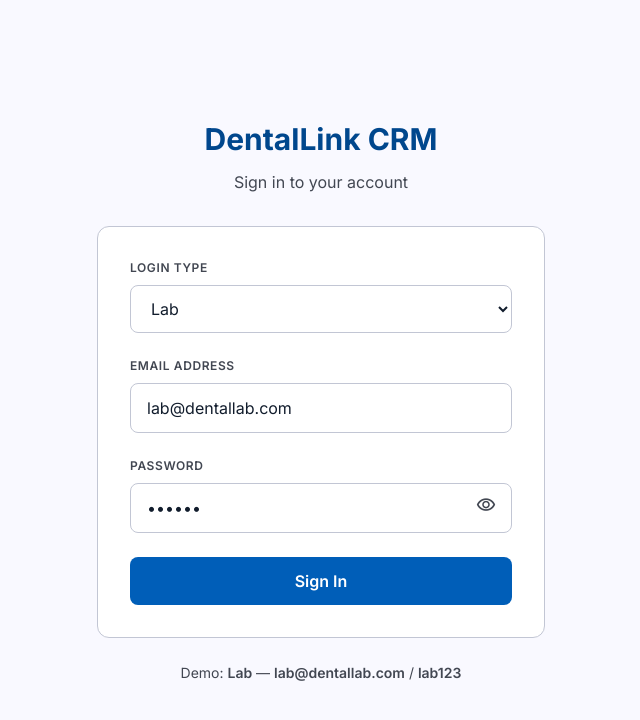
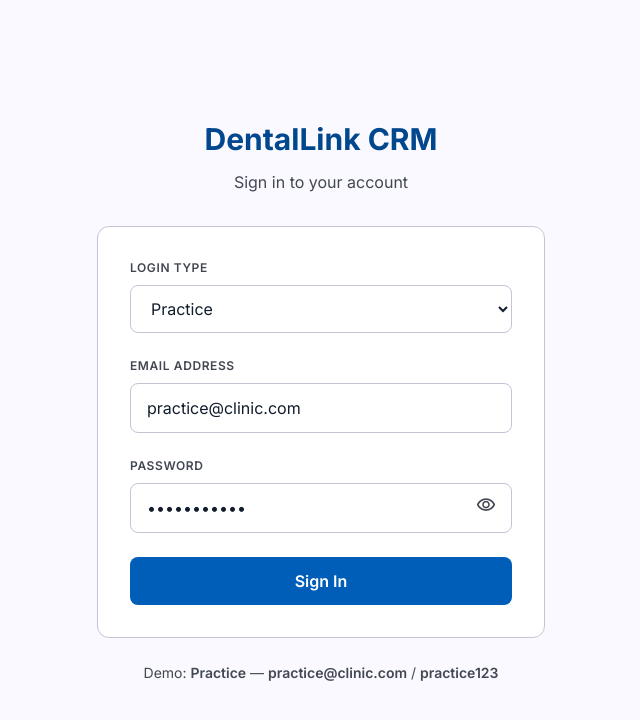
Before and after one commit to waseemsamra/labcrm, a React (Vite) app: page /login in a window 1280 px wide. Shown: the top 720 px of the page, without its empty margins (319-959 px from the left). Built offline with nearby package versions, Linux system fonts and the light colour scheme.

Commit message:
remove lab login type

```diff
--- a/src/components/Login.jsx
+++ b/src/components/Login.jsx
@@ -1,19 +1,16 @@
 import { useState } from 'react'
 
 export default function Login() {
-  const [loginType, setLoginType] = useState('lab')
-  const [email, setEmail] = useState('lab@dentallab.com')
-  const [password, setPassword] = useState('lab123')
+  const [loginType, setLoginType] = useState('practice')
+  const [email, setEmail] = useState('practice@clinic.com')
+  const [password, setPassword] = useState('practice123')
   const [showPassword, setShowPassword] = useState(false)
   const [isLoading, setIsLoading] = useState(false)
 
   const handleTypeChange = (e) => {
     const type = e.target.value
     setLoginType(type)
-    if (type === 'lab') {
-      setEmail('lab@dentallab.com')
-      setPassword('lab123')
-    } else if (type === 'practice') {
+    if (type === 'practice') {
       setEmail('practice@clinic.com')
       setPassword('practice123')
     } else if (type === 'client') {
@@ -30,7 +27,7 @@ export default function Login() {
     setIsLoading(true)
     setTimeout(() => {
       setIsLoading(false)
-      if (loginType === 'lab' || loginType === 'practice') {
+      if (loginType === 'practice') {
         window.location.href = '/admin'
       } else if (loginType === 'client') {
         window.location.href = '/client/Dashboard'
@@ -84,7 +81,6 @@ export default function Login() {
                     boxSizing: 'border-box',
                   }}
                 >
-                  <option value="lab">Lab</option>
                   <option value="practice">Practice</option>
                   <option value="client">Client</option>
                   <option value="technician">Technician</option>
```
